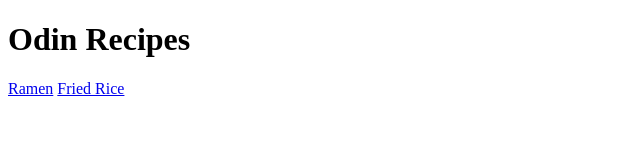
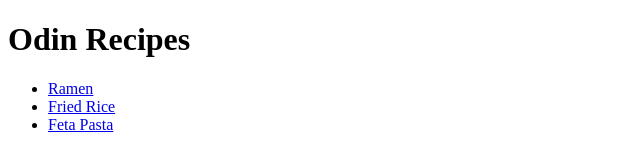
Before and after one commit to Camillaberg/odin-recipes, a plain HTML site: page index.html in a window 1280 px wide. Shown: the whole page, without its empty margins (0-640 px from the left). Drawn offline with Linux system fonts and the light colour scheme.

Commit message:
Trying to make the changes show on github. the index file dont include my latest changes or the feta pasta

```diff
--- a/index.html
+++ b/index.html
@@ -9,7 +9,10 @@
 
 <body>
   <h1>Odin Recipes</h1>
-  <a href="./recipes/ramen.html">Ramen</a>
-  <a href="./recipes/friedrice.html">Fried Rice</a>
+  <ul>
+    <li><a href="./recipes/ramen.html">Ramen</a></li>
+    <li><a href="./recipes/friedrice.html">Fried Rice</a></li>
+    <li><a href="./recipes/fetapasta.html">Feta Pasta</a></li>
+  </ul>
 </body>
 </html>
```
Also changed, not shown: img/fetapasta.jpg (added), img/friedrice.jpg (added).
